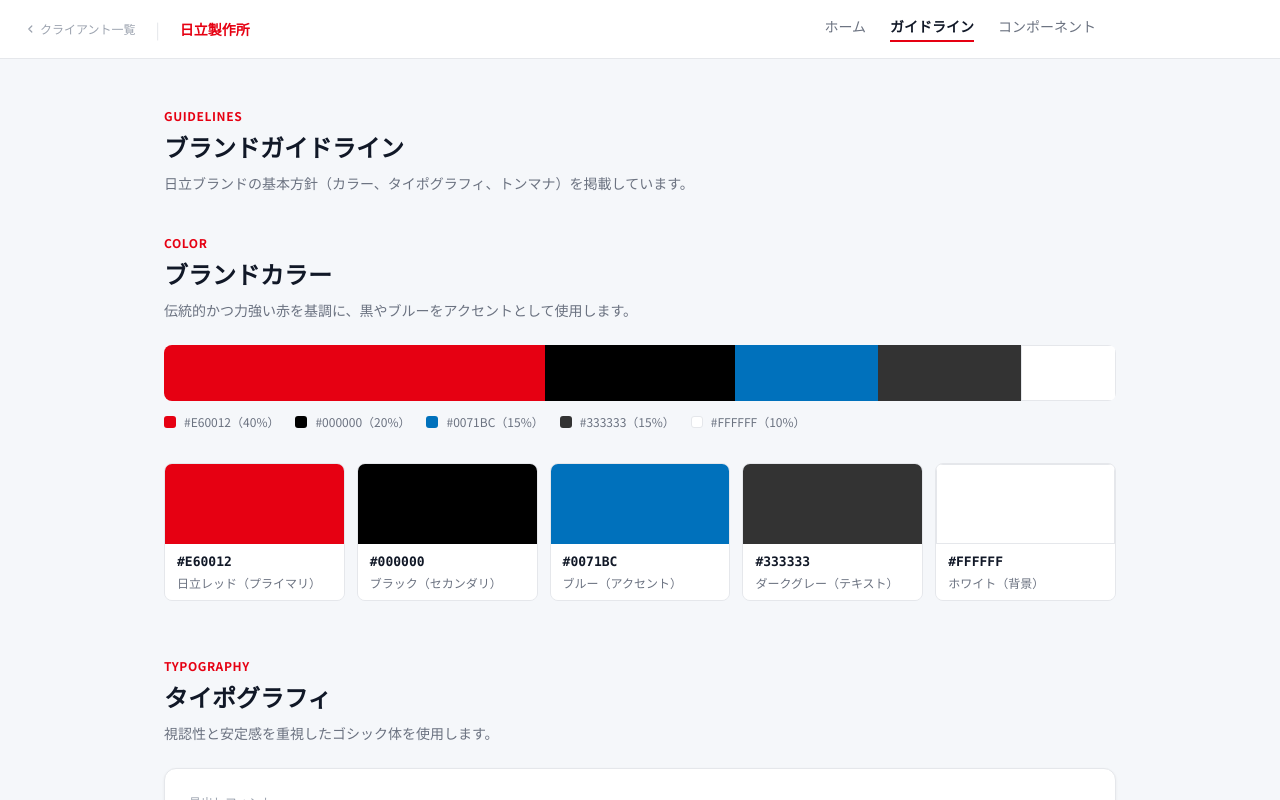
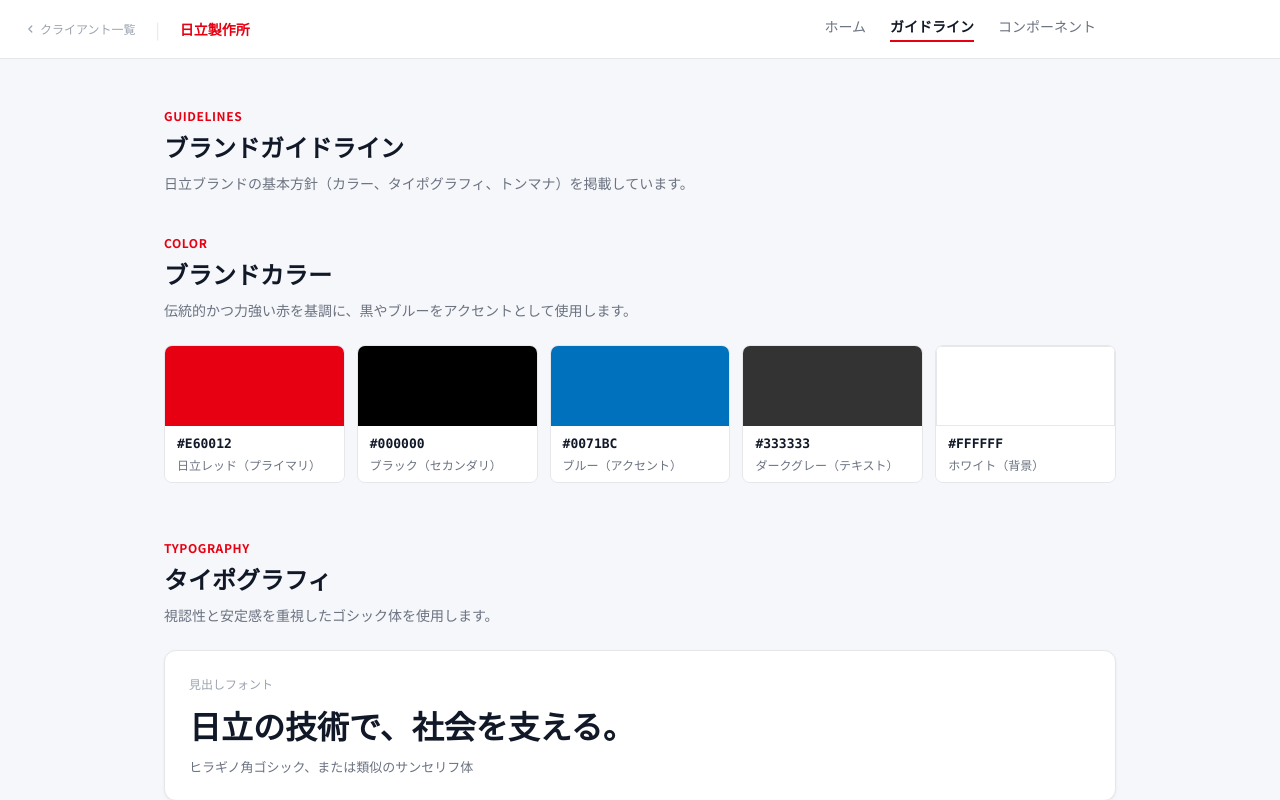
Before and after one commit to uchida-milize/milize-design-flow, a Next.js app: page /hitachi/guidelines in a window 1280 px wide. Shown: the top 800 px of the page. Built offline with nearby package versions, Linux system fonts and the light colour scheme.

Commit message:
fix: remove color ratio bar from guidelines page (moved to home)

```diff
--- a/src/app/hitachi/guidelines/page.tsx
+++ b/src/app/hitachi/guidelines/page.tsx
@@ -42,35 +42,6 @@
           <p className="section-desc" style={{ marginBottom: 24 }}>
             伝統的かつ力強い赤を基調に、黒やブルーをアクセントとして使用します。
           </p>
-
-          <div className="color-ratio-bar">
-            {colorRatios.map((c) => (
-              <div
-                key={c.hex}
-                style={{
-                  width: `${c.ratio}%`,
-                  background: c.hex,
-                  border: c.hex === '#FFFFFF' ? '1px solid #e5e7eb' : 'none',
-                }}
-              />
-            ))}
-          </div>
-          <div className="color-ratio-labels">
-            {colorRatios.map((c) => (
-              <div className="color-ratio-label-item" key={c.hex}>
-                <span
-                  className="color-ratio-swatch"
-                  style={{
-                    background: c.hex,
-                    border: c.hex === '#FFFFFF' ? '1px solid #e5e7eb' : 'none',
-                  }}
-                />
-                <span>
-                  {c.hex}（{c.ratio}%）
-                </span>
-              </div>
-            ))}
-          </div>
 
           <div className="swatch-grid">
             {colorRatios.map((c) => (
```
